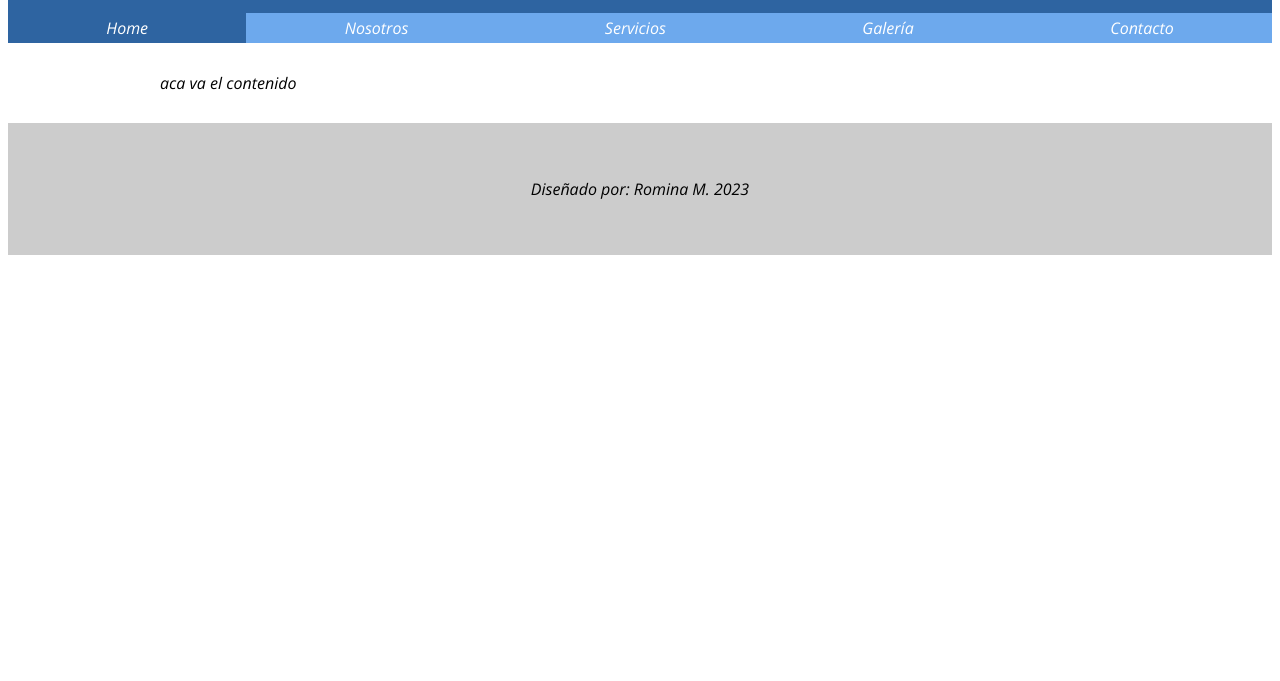
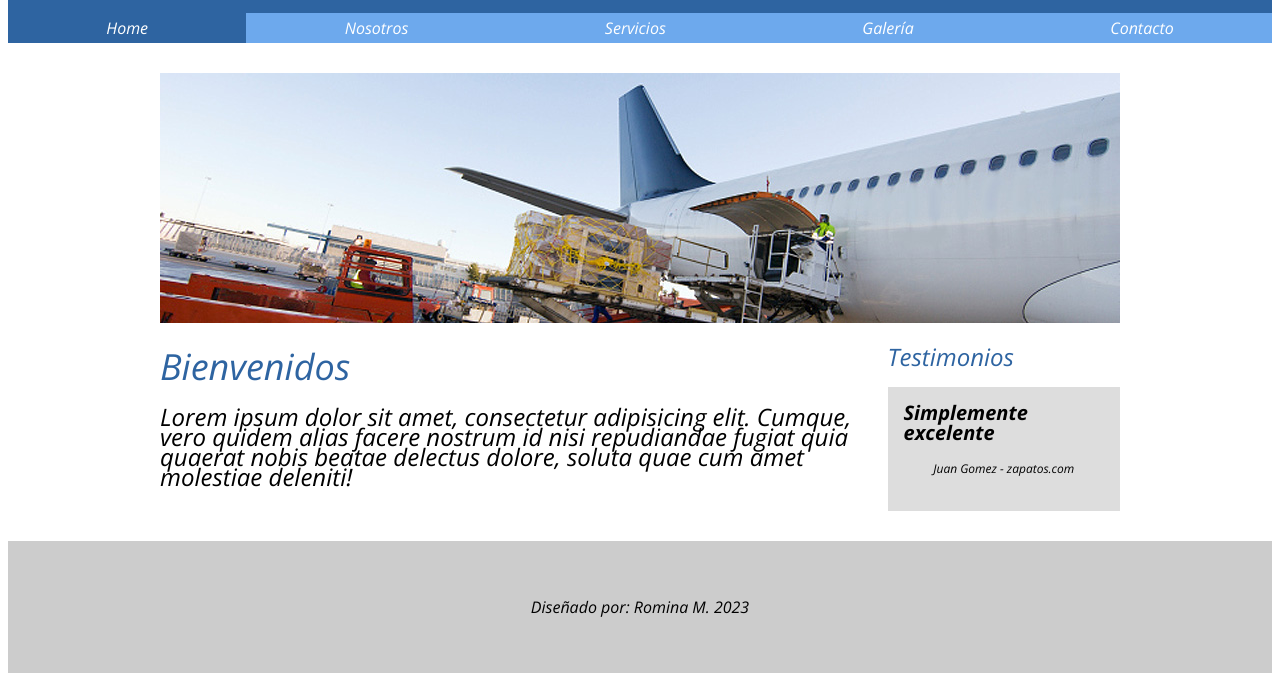
Before and after one commit to Romina13M/Proyecto-Diplomatura, a plain HTML site: page index.html in a window 1280 px wide. Shown: the part 149-830 px from the top of the page. Before the commit the page ends 800 px from the top, so only its background shows below. Drawn offline with nearby package versions, Linux system fonts and the light colour scheme.

Commit message:
contenido Home

```diff
--- a/css/transportes.css
+++ b/css/transportes.css
@@ -65,3 +65,39 @@ footer{
     margin: 0 auto;
 
 }
+
+h2{
+    color: #2e64a1;
+    font-weight: 400;
+}
+.columnas{
+    display:flex;
+}
+.bienvenidos{
+    width: 75%;
+    padding-right: 30px;
+}
+.testimonios{
+    width: 25%;
+}
+.bienvenidos{
+    font-size: 24px;
+}
+.testimonio{
+    background-color: #ddd;
+    padding: 16px;
+}
+
+.testimonio .cita{
+    font-weight: bold;
+    font-style: italic;
+    font-size: 20px;
+    display:block;
+}
+
+.testimonio .autor{
+    font-size: 12px;
+    text-align: center;
+    display: block;
+    margin: 16px 0;
+}
--- a/index.html
+++ b/index.html
@@ -27,7 +27,23 @@
         </ul>
     </nav>
     <main class="holder">
-            aca va el contenido
+            <div class="homeimg">
+                <img src="img/home/img01.jpg" alt="avion">
+            </div>
+            <div class="columnas">
+                <div class="bienvenidos">
+                    <h2>Bienvenidos</h2>
+                    <p>Lorem ipsum dolor sit amet, consectetur adipisicing elit. Cumque, vero quidem alias facere nostrum id nisi repudiandae fugiat quia quaerat nobis beatae delectus dolore, soluta quae cum amet molestiae deleniti!</p>
+                </div>
+                <div class="testimonios">
+                    <h2>Testimonios</h2>
+                <div class="testimonio">
+                    <span class="cita"> Simplemente excelente</span>
+                    <span class="autor">Juan Gomez - zapatos.com</span>
+
+                </div>
+                </div>
+            </div>
     </main>
     <footer>
         <p>Diseñado por: Romina M. 2023</p>
```
